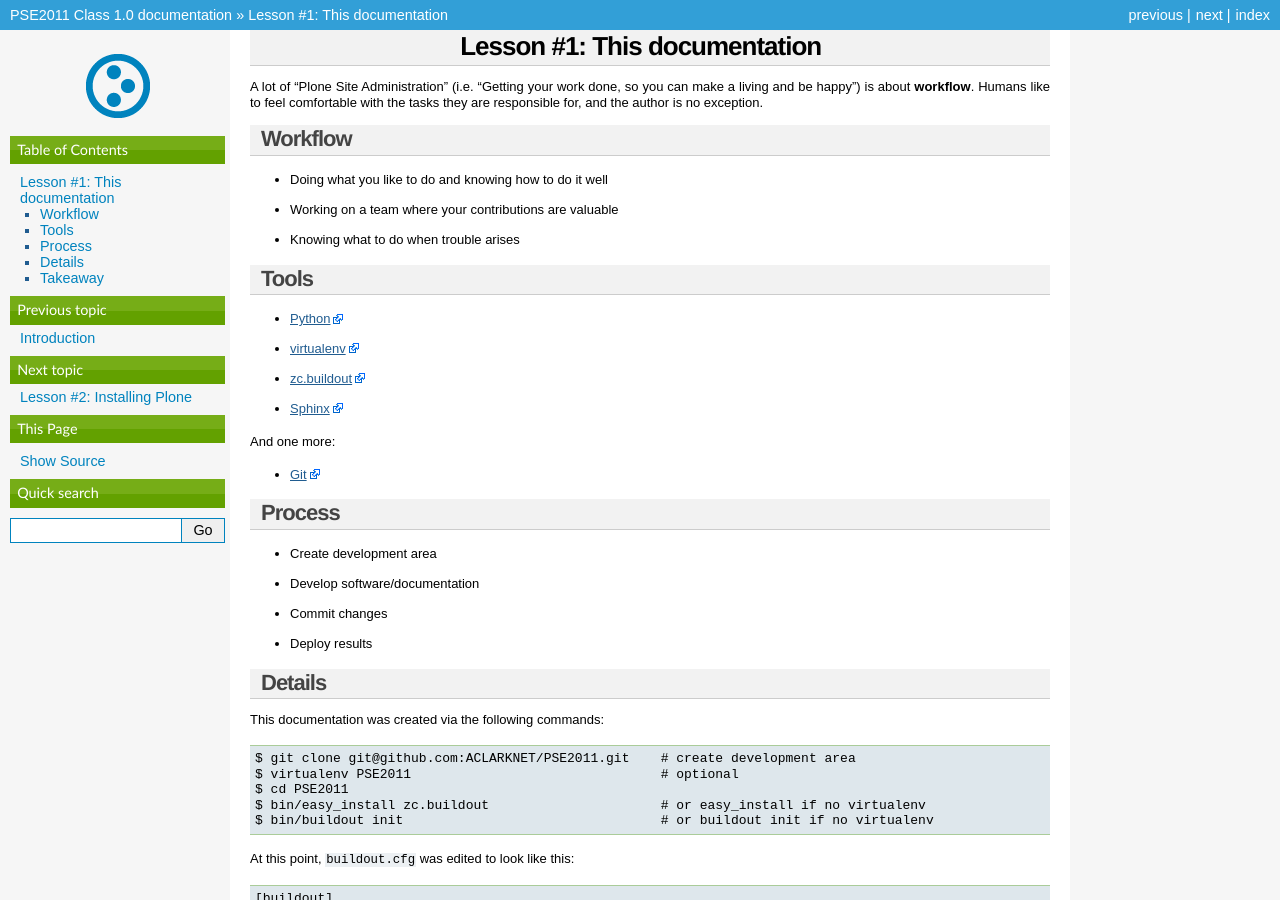
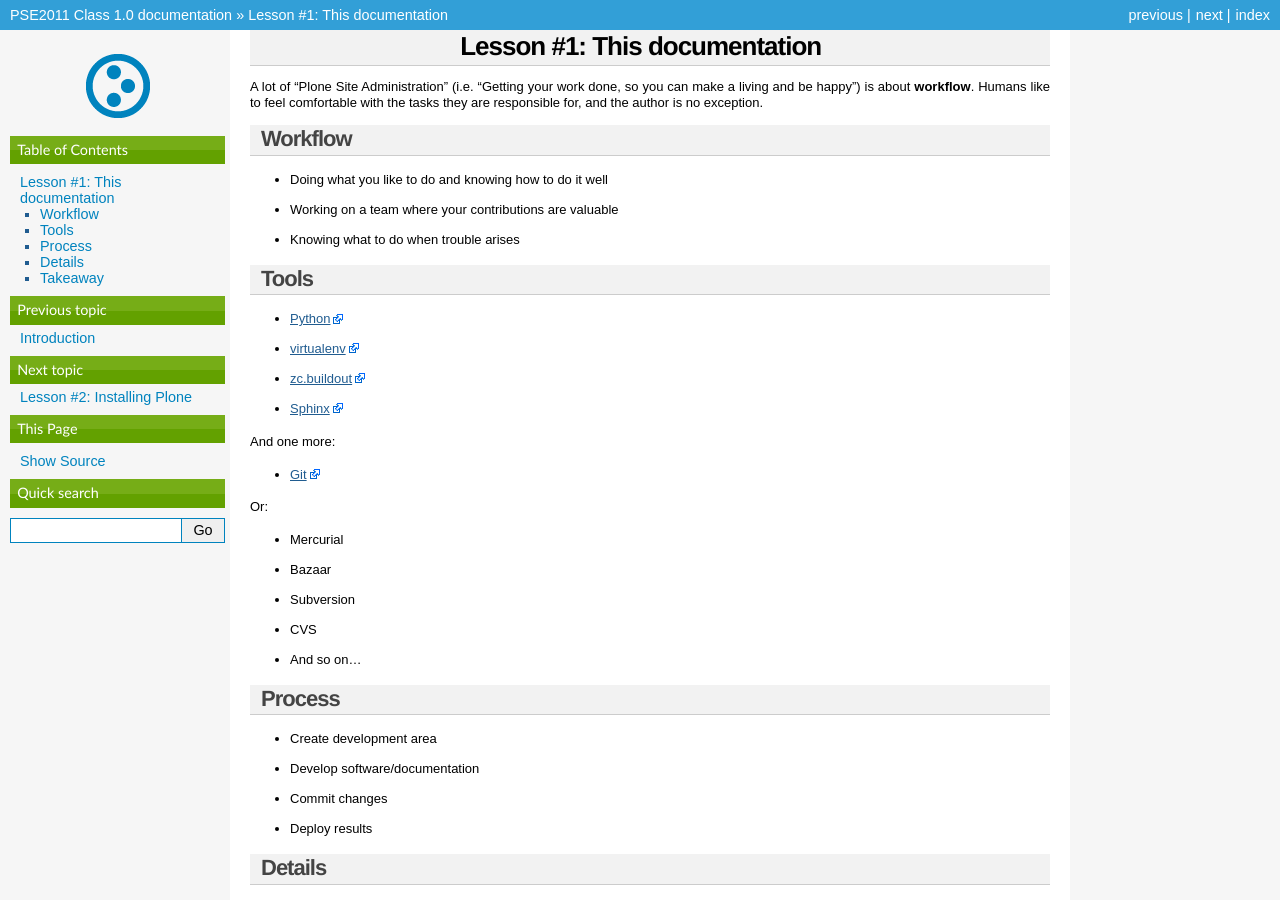
Before and after one commit to aclark4life/PSE2011, a Sphinx documentation site: the page built from docs/1.rst, in a window 1280 px wide and 900 px high. Built offline with Sphinx 7.4.7, drawn with Linux system fonts in a browser that asks for light colours.

Commit message:
Add detail

```diff
--- a/docs/1.rst
+++ b/docs/1.rst
@@ -22,6 +22,14 @@ Tools
 And one more:
 
 * `Git`_
+
+Or:
+
+* Mercurial
+* Bazaar
+* Subversion
+* CVS
+* And so on…
 
 Process
 -------
```
